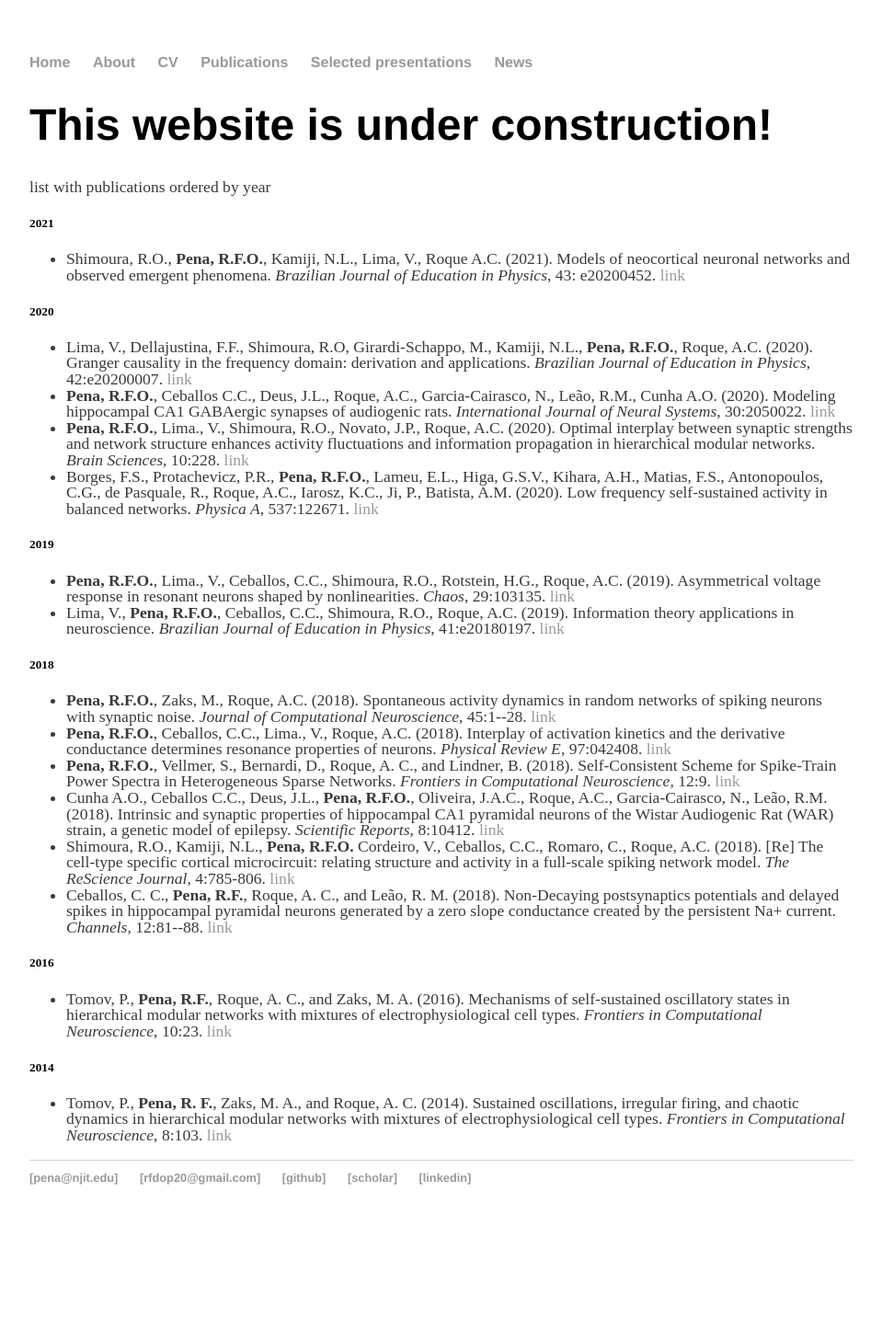
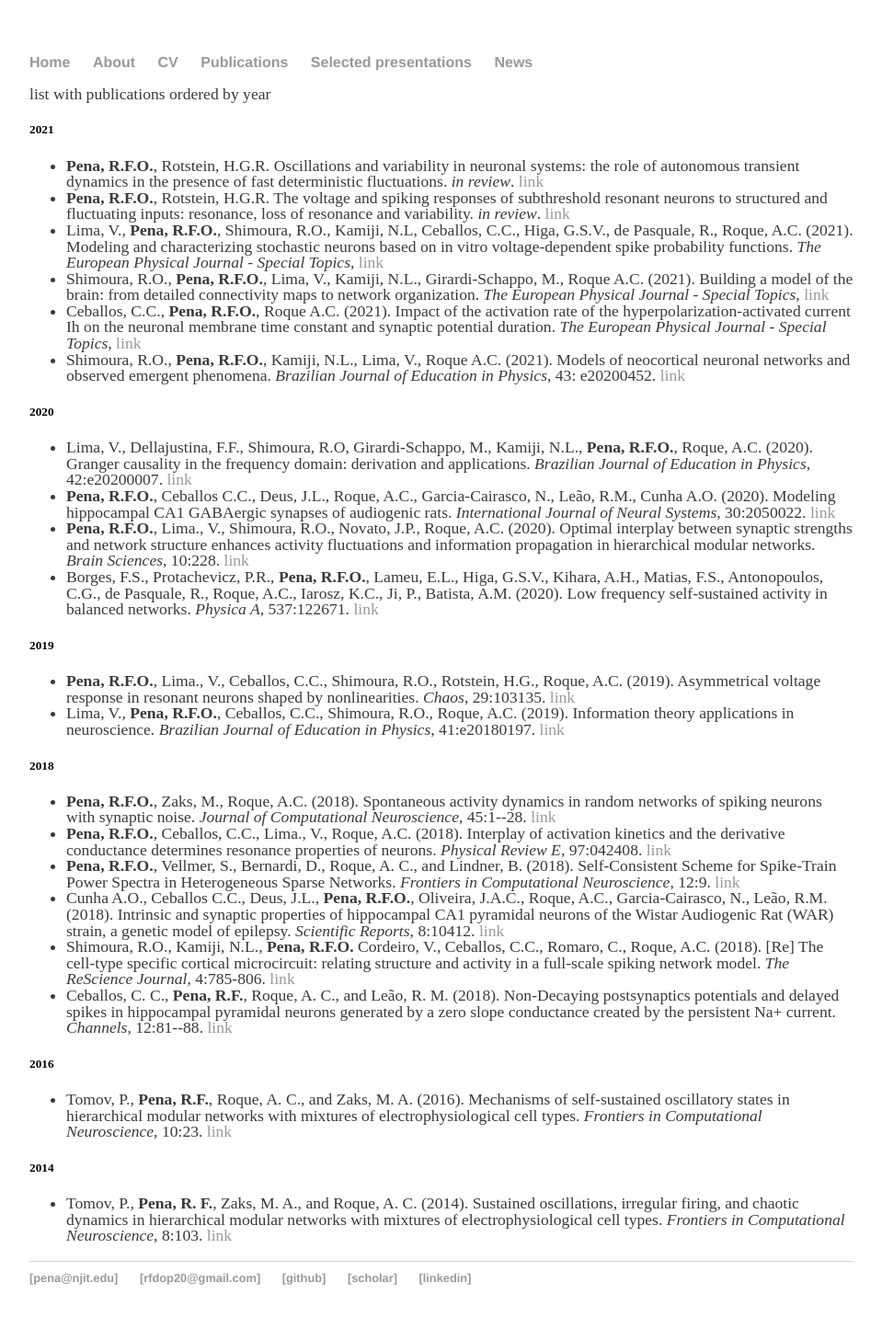
Before and after one commit to pena-rodrigo/oldwebsite, a Jekyll site: the page built from publications/index.html, in a window 1280 px wide. Shown: the whole page at 92% size, without its empty margins (160-1119 px from the left). Built offline with Jekyll 4.4.1, drawn with Linux system fonts in a browser that asks for light colours; before the commit the page ends 1348 px from its top, so only the background shows below that.

Commit message:
update cv and list of pubs

```diff
--- a/publications/index.html
+++ b/publications/index.html
@@ -3,10 +3,25 @@ layout: default
 title: Rodrigo Pena
 ---
 <div class="blurb">
-        		<h1>This website is under construction!</h1>
 				<p>list with publications ordered by year</p>
 				<h5>2021</h5>
 				<ul>
+					<li> <b>Pena, R.F.O.</b>, Rotstein, H.G.R. Oscillations and variability in neuronal systems: the role of autonomous transient dynamics in the presence of fast deterministic fluctuations.
+						<i>in review</i>.
+						<a href="https://doi.org/10.1101/2021.06.14.448371">link</a>
+					<li> <b>Pena, R.F.O.</b>, Rotstein, H.G.R. The voltage and spiking responses of subthreshold resonant neurons to structured and fluctuating inputs: resonance, loss of resonance and variability.
+						<i>in review</i>.
+						<a href="https://doi.org/10.1101/2021.06.14.448368">link</a>
+					<li> Lima, V., <b>Pena, R.F.O.</b>, Shimoura, R.O., Kamiji, N.L, Ceballos, C.C., Higa, G.S.V., de Pasquale, R., Roque, A.C. (2021). Modeling and characterizing stochastic neurons based on in vitro voltage-dependent spike probability functions.
+						<i>The European Physical Journal - Special Topics</i>,
+						<a href="https://doi.org/10.1140/epjs/s11734-021-00160-7">link</a>
+					<li>Shimoura, R.O., <b>Pena, R.F.O.</b>, Lima, V., Kamiji, N.L., Girardi-Schappo, M., Roque A.C. (2021). Building a model of the brain: from detailed
+	   					connectivity maps to network organization.
+						<i>The European Physical Journal - Special Topics</i>,
+						<a href="https://doi.org/10.1140/epjs/s11734-021-00152-7">link</a>
+	   				<li> Ceballos, C.C., <b>Pena, R.F.O.</b>,  Roque A.C. (2021). Impact of the activation rate of the hyperpolarization-activated current Ih on the neuronal membrane time constant and synaptic potential duration.
+						<i>The European Physical Journal - Special Topics</i>,
+						<a href="https://doi.org/10.1140/epjs/s11734-021-00176-z">link</a>
 					<li> Shimoura, R.O., <b>Pena, R.F.O.</b>,  Kamiji, N.L.,  Lima, V., Roque A.C. (2021). Models of neocortical neuronal networks and observed emergent phenomena.
 						<i>Brazilian Journal of Education in Physics</i>, 43: e20200452.
 						<a href="https://doi.org/10.1590/1806-9126-RBEF-2020-0452">link</a>
```
Also changed, not shown: 1 other file.
